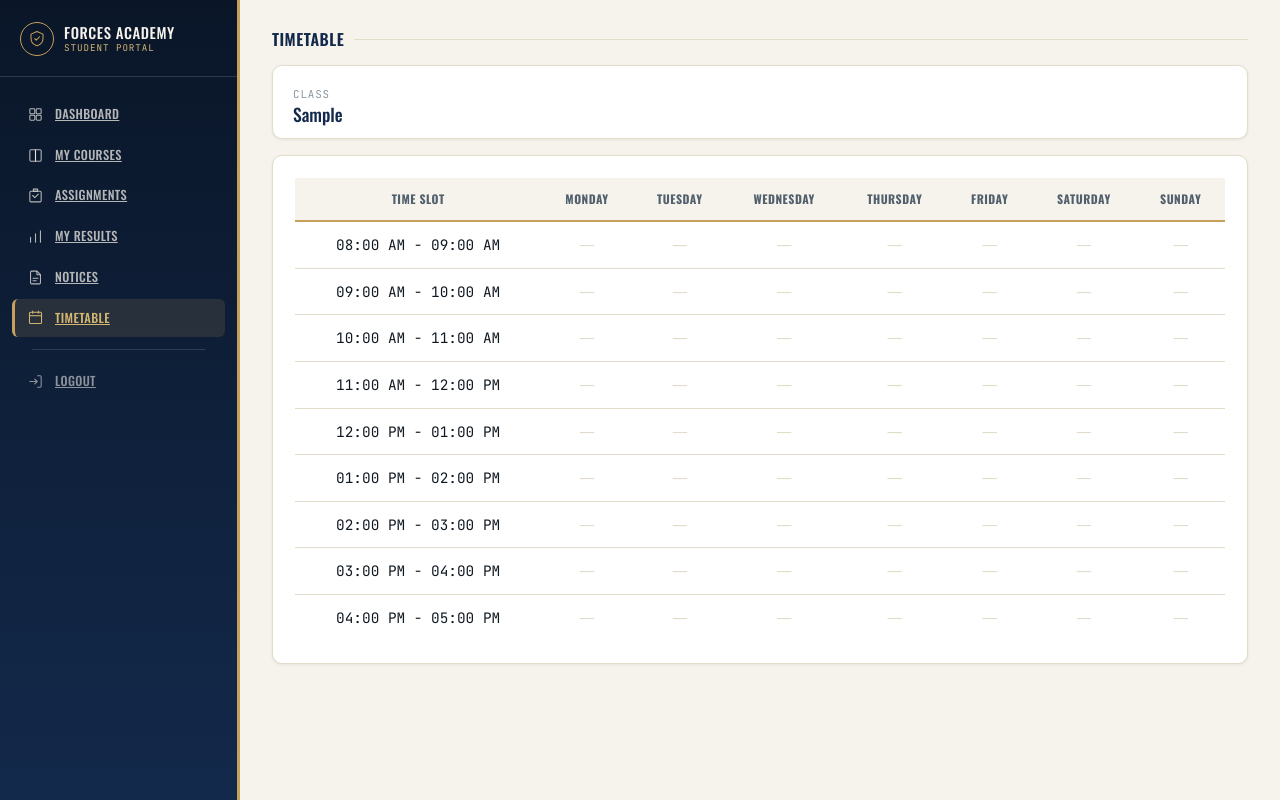
After one commit to Tehseen20/forces-academy-fullstack-codesaviours-si26-tehseen, a PHP site: page /timetable.php in a window 1280 px wide. The commit adds this page. Run offline with PHP 8.4, Linux system fonts and the light colour scheme; the visitor is signed in with stand-in values (Sample User, id 1); tables that the repository leaves empty or names only in its code hold one stand-in row (values such as "Sample post"); a stand-in replaces the project's code that opens the database connection.

Commit message:
Week 6 Day 2: Implemented student timetable view and sidebar integration

```diff
--- a/css/style.css
+++ b/css/style.css
@@ -1166,3 +1166,40 @@ img { max-width: 100%; height: auto; }
   }
   .fa-course-card-top { font-size: 0.85rem; }
 }
+
+/* =========================================================
+   STUDENT TIMETABLE — weekly grid
+   ========================================================= */
+.fa-timetable-grid th,
+.fa-timetable-grid td {
+  text-align: center;
+  vertical-align: middle;
+}
+
+.fa-timetable-slot {
+  font-family: var(--font-mono);
+  font-size: 0.72rem;
+  color: var(--slate-600);
+  white-space: nowrap;
+  background: var(--parchment-50);
+}
+
+.fa-timetable-subject {
+  font-family: var(--font-display);
+  text-transform: uppercase;
+  letter-spacing: 0.02em;
+  font-size: 0.78rem;
+  color: var(--navy-800);
+  font-weight: 600;
+}
+
+.fa-timetable-teacher {
+  font-family: var(--font-mono);
+  font-size: 0.68rem;
+  color: var(--brass-600);
+  margin-top: 2px;
+}
+
+.fa-timetable-empty {
+  color: var(--hairline);
+}
--- a/includes/sidebar.php
+++ b/includes/sidebar.php
@@ -44,6 +44,10 @@ function fa_nav_active($page, $current) {
             <svg viewBox="0 0 24 24" fill="none" xmlns="http://www.w3.org/2000/svg"><path d="M5 4.5C5 3.67 5.67 3 6.5 3H14L19 8V19.5C19 20.33 18.33 21 17.5 21H6.5C5.67 21 5 20.33 5 19.5V4.5Z" stroke="currentColor" stroke-width="1.5" stroke-linejoin="round"/><path d="M14 3V8H19" stroke="currentColor" stroke-width="1.5" stroke-linejoin="round"/><path d="M8.5 13H15.5M8.5 16.5H13" stroke="currentColor" stroke-width="1.5" stroke-linecap="round"/></svg>
             Notices
         </a>
+        <a href="timetable.php" class="<?php echo fa_nav_active('timetable.php', $currentPage); ?>">
+            <svg viewBox="0 0 24 24" fill="none" xmlns="http://www.w3.org/2000/svg"><rect x="3.5" y="4.5" width="17" height="16" rx="1.5" stroke="currentColor" stroke-width="1.5"/><path d="M3.5 9.5H20.5" stroke="currentColor" stroke-width="1.5"/><path d="M8 3V6M16 3V6" stroke="currentColor" stroke-width="1.5" stroke-linecap="round"/></svg>
+            Timetable
+        </a>
 
         <div class="fa-sidebar-divider"></div>
 
--- /dev/null
+++ b/timetable.php
@@ -0,0 +1,122 @@
+<?php
+require_once 'includes/auth.php';
+require_once 'config/db.php';
+
+$pageTitle = "Timetable";
+
+// ---------- Get this student's class ----------
+$studentClass = '';
+$stmt = mysqli_prepare($conn, "SELECT class FROM students WHERE id = ?");
+mysqli_stmt_bind_param($stmt, "i", $studentId);
+mysqli_stmt_execute($stmt);
+$result = mysqli_stmt_get_result($stmt);
+if ($row = mysqli_fetch_assoc($result)) {
+    $studentClass = $row['class'];
+}
+mysqli_stmt_close($stmt);
+
+// ---------- Pull this class's timetable entries ----------
+$entries = [];
+if ($studentClass !== '') {
+    $stmt = mysqli_prepare($conn, "SELECT day, time_slot, subject, teacher FROM timetable WHERE class = ?");
+    mysqli_stmt_bind_param($stmt, "s", $studentClass);
+    mysqli_stmt_execute($stmt);
+    $result = mysqli_stmt_get_result($stmt);
+    while ($row = mysqli_fetch_assoc($result)) {
+        // Index by "day|time_slot" for fast lookup while building the grid
+        $entries[$row['day'] . '|' . $row['time_slot']] = $row;
+    }
+    mysqli_stmt_close($stmt);
+}
+
+// ---------- Fixed grid structure (same lists admin uses, so entries always land on the grid) ----------
+$days = ['Monday', 'Tuesday', 'Wednesday', 'Thursday', 'Friday', 'Saturday', 'Sunday'];
+
+$timeSlots = [
+    '08:00 AM - 09:00 AM',
+    '09:00 AM - 10:00 AM',
+    '10:00 AM - 11:00 AM',
+    '11:00 AM - 12:00 PM',
+    '12:00 PM - 01:00 PM',
+    '01:00 PM - 02:00 PM',
+    '02:00 PM - 03:00 PM',
+    '03:00 PM - 04:00 PM',
+    '04:00 PM - 05:00 PM',
+];
+?>
+<!DOCTYPE html>
+<html lang="en">
+<head>
+    <meta charset="UTF-8">
+    <meta name="viewport" content="width=device-width, initial-scale=1.0">
+    <title><?php echo $pageTitle; ?> — Forces Academy LMS</title>
+
+    <link href="https://cdn.jsdelivr.net/npm/bootstrap@5.3.7/dist/css/bootstrap.min.css" rel="stylesheet">
+    <link rel="preconnect" href="https://fonts.googleapis.com">
+    <link href="https://fonts.googleapis.com/css2?family=Oswald:wght@500;600;700&family=Inter:wght@400;500;600;700&family=JetBrains+Mono:wght@400;500&display=swap" rel="stylesheet">
+    <link rel="stylesheet" href="css/style.css">
+</head>
+<body>
+
+<div class="fa-shell">
+    <?php include 'includes/sidebar.php'; ?>
+
+    <main class="fa-main">
+        <h3 class="fa-section-title">Timetable</h3>
+
+        <?php if ($studentClass === ''): ?>
+            <div class="alert fa-alert fa-alert-danger mb-3">
+                Your account doesn't have a class assigned yet, so no timetable can be shown. Contact the Academy office to update your record.
+            </div>
+        <?php elseif (empty($entries)): ?>
+            <div class="fa-panel fa-empty-state">
+                <svg viewBox="0 0 24 24" fill="none" xmlns="http://www.w3.org/2000/svg"><rect x="3.5" y="4.5" width="17" height="16" rx="1.5" stroke="currentColor" stroke-width="1.5"/><path d="M3.5 9.5H20.5" stroke="currentColor" stroke-width="1.5"/><path d="M8 3V6M16 3V6" stroke="currentColor" stroke-width="1.5" stroke-linecap="round"/></svg>
+                <h5 style="font-family: var(--font-display); text-transform: uppercase; color: var(--navy-800);">No timetable posted yet</h5>
+                <p style="font-size: 0.9rem;">No classes have been scheduled for <?php echo htmlspecialchars($studentClass); ?> yet. Check back soon.</p>
+            </div>
+        <?php else: ?>
+            <div class="fa-panel mb-3" style="padding: 14px 20px;">
+                <span class="fa-stat-label" style="margin: 0;">Class</span>
+                <div class="fa-stat-value" style="font-size: 1.1rem;"><?php echo htmlspecialchars($studentClass); ?></div>
+            </div>
+
+            <div class="fa-panel">
+                <div class="table-responsive">
+                    <table class="table fa-results-table fa-timetable-grid align-middle mb-0">
+                        <thead>
+                            <tr>
+                                <th style="white-space: nowrap;">Time Slot</th>
+                                <?php foreach ($days as $d): ?>
+                                    <th><?php echo $d; ?></th>
+                                <?php endforeach; ?>
+                            </tr>
+                        </thead>
+                        <tbody>
+                            <?php foreach ($timeSlots as $slot): ?>
+                                <tr>
+                                    <td class="fa-timetable-slot"><?php echo $slot; ?></td>
+                                    <?php foreach ($days as $d):
+                                        $key = $d . '|' . $slot;
+                                        $cell = $entries[$key] ?? null;
+                                    ?>
+                                        <td>
+                                            <?php if ($cell): ?>
+                                                <div class="fa-timetable-subject"><?php echo htmlspecialchars($cell['subject']); ?></div>
+                                                <div class="fa-timetable-teacher"><?php echo htmlspecialchars($cell['teacher']); ?></div>
+                                            <?php else: ?>
+                                                <span class="fa-timetable-empty">&mdash;</span>
+                                            <?php endif; ?>
+                                        </td>
+                                    <?php endforeach; ?>
+                                </tr>
+                            <?php endforeach; ?>
+                        </tbody>
+                    </table>
+                </div>
+            </div>
+        <?php endif; ?>
+    </main>
+</div>
+
+</body>
+</html>
```
